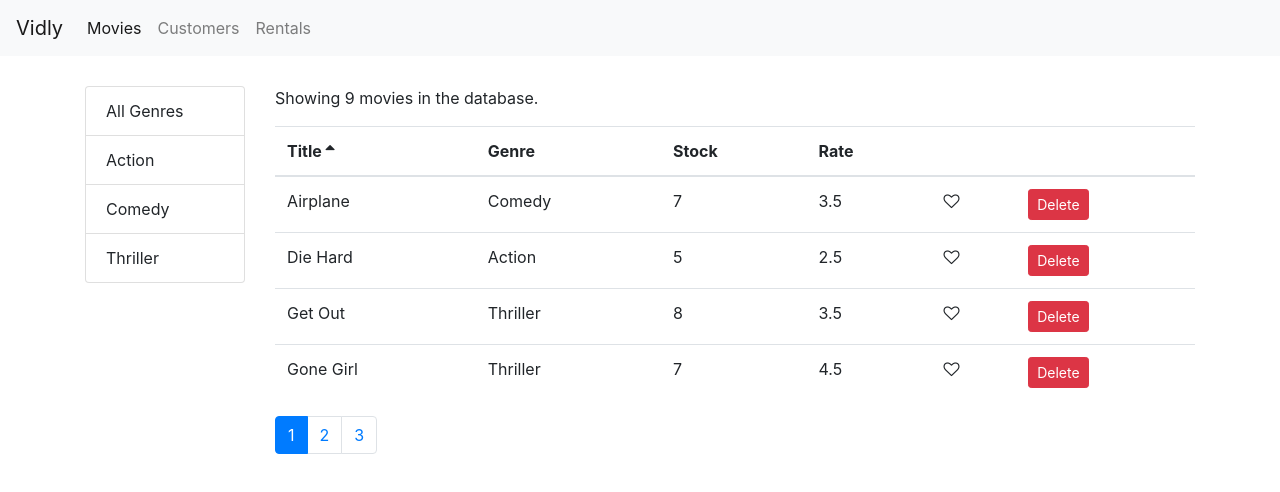
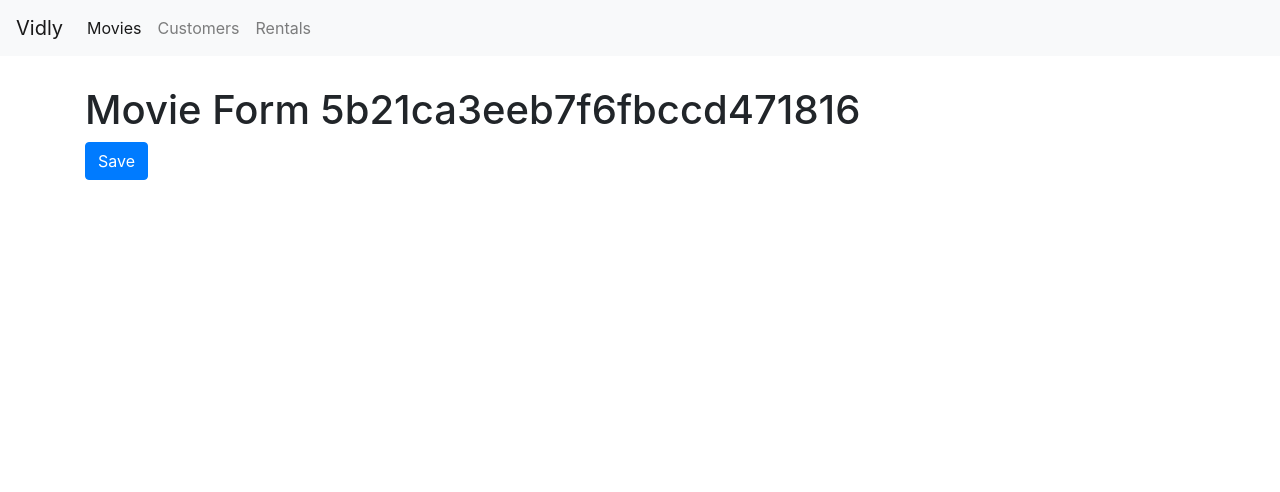
Before and after one commit to ShazadH/Vidly, a React (Create React App) app: page /movies/5b21ca3eeb7f6fbccd471816 in a window 1280 px wide. Shown: the top 492 px of the page. Built offline with nearby package versions, Linux system fonts and the light colour scheme.

Commit message:
Add movieForm route

```diff
--- a/src/App.js
+++ b/src/App.js
@@ -1,6 +1,7 @@
 import React from "react";
 import { Switch, Route, Redirect } from "react-router-dom";
 import Movies from "./components/movies";
+import MovieForm from "./components/movieForm";
 import NavBar from "./components/navBar";
 import Customers from "./components/customers";
 import Rentals from "./components/rentals";
@@ -15,6 +16,7 @@
                 <Switch>
                     <Route path="/rentals" component={Rentals}></Route>
                     <Route path="/customers" component={Customers}></Route>
+                    <Route path="/movies/:id" component={MovieForm} />
                     <Route path="/movies" component={Movies}></Route>
                     <Route path="/not-found" component={NotFound} />
                     <Redirect from="/" exact to="/movies" />
--- /dev/null
+++ b/src/components/movieForm.jsx
@@ -0,0 +1,17 @@
+import React from "react";
+
+function MovieForm({ match, history }) {
+    return (
+        <div>
+            <h1>Movie Form {match.params.id}</h1>
+            <button
+                className="btn btn-primary"
+                onClick={() => history.push("/movies")}
+            >
+                Save
+            </button>
+        </div>
+    );
+}
+
+export default MovieForm;
--- a/src/components/moviesTable.jsx
+++ b/src/components/moviesTable.jsx
@@ -1,10 +1,17 @@
 import React, { Component } from "react";
+import { Link } from "react-router-dom";
 import Table from "./common/table";
 import Like from "./common/like";
 
 class MoviesTable extends Component {
     columns = [
-        { path: "title", label: "Title" },
+        {
+            path: "title",
+            label: "Title",
+            content: (movie) => (
+                <Link to={`/movies/${movie._id}`}>{movie.title}</Link>
+            ),
+        },
         { path: "genre.name", label: "Genre" },
         { path: "numberInStock", label: "Stock" },
         { path: "dailyRentalRate", label: "Rate" },
```
